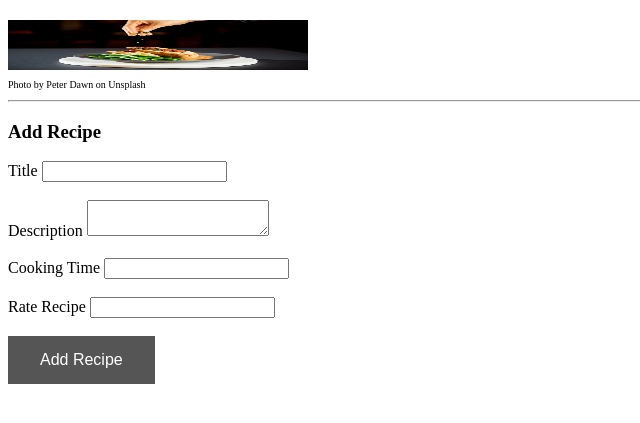
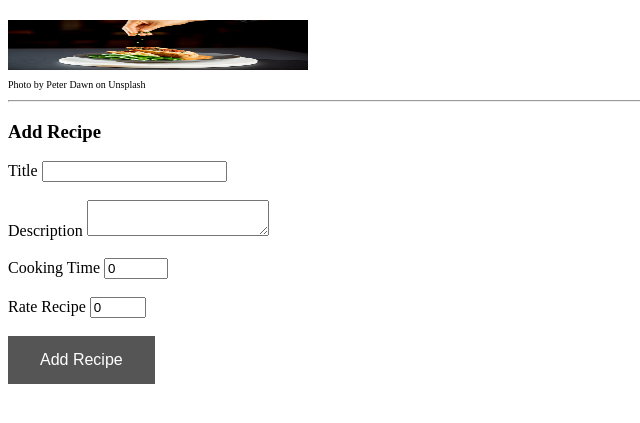
Before and after one commit to peterpee/TK_Harjoitus_Flask_Postgre, a Flask app: page /add_recipe in a window 1280 px wide. Shown: the part 47-470 px from the top of the page, without its empty margins (0-640 px from the left). Run offline with Flask 3, Linux system fonts and the light colour scheme.

Commit message:
Update add_recipe.html

```diff
--- a/templates/add_recipe.html
+++ b/templates/add_recipe.html
@@ -1,9 +1,9 @@
 {% extends 'index.html' %}
 
 {% block content %}
-  <h3>Add Recipe</h3>
+
+ <h3>Add Recipe</h3>
   <form method="POST">
-    <input type="hidden" name="csrf_token" value="{{ session.csrf_token }}">
     <div>
       <label for="title">Title</label>
       <input type="text" name="title" required>
@@ -16,16 +16,17 @@
     <br>
     <div>
       <label for="cooking_time">Cooking Time</label>
-      <input type="number" name="cooking_time" required></textarea>
+      <input type="number" name="cooking_time" step="1" min="0" max="300" value="0" required>
     </div>
     <br>
     <div>
       <label for="give_rating">Rate Recipe</label>
-      <input type="number" name="give_rating" required>
+      <input type="number" name="give_rating" step="1" min="0" max="10" value="0">
     </div>
     <br>
-    <div class="button-container">
+    <div>
       <button class="button" type="submit">Add Recipe</button>
     </div>
   </form>
-{% endblock content %}
+
+{% endblock content %}J
```
